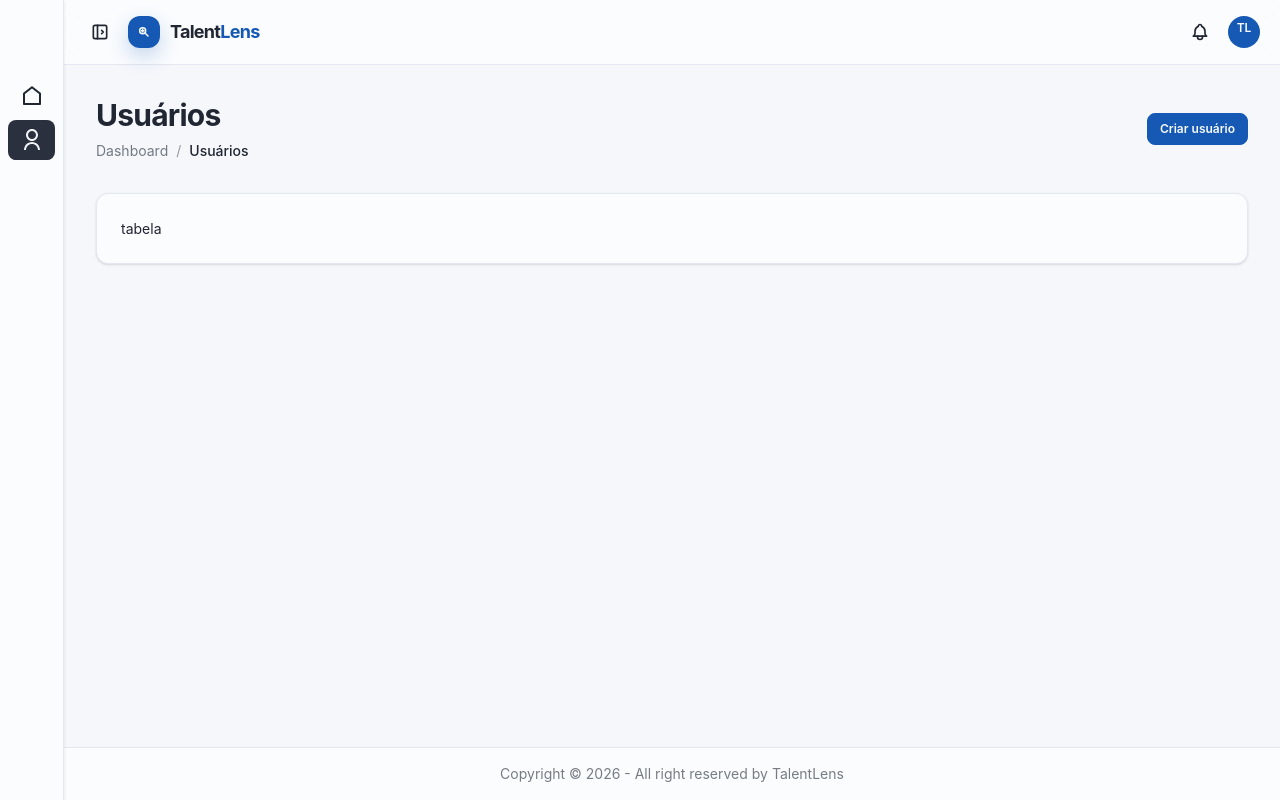
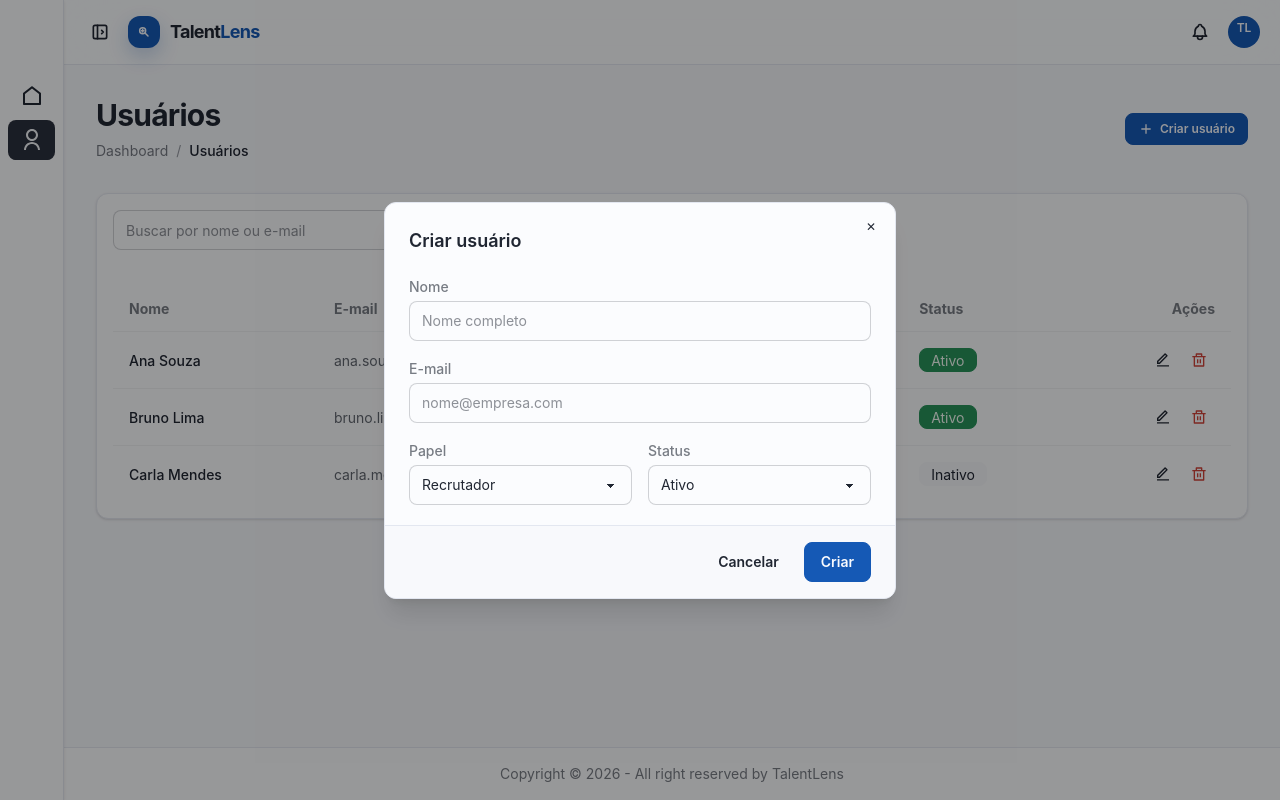
Before and after one commit to TalentLens-SisDib/app, a React (Vite) app: page /usuarios in a window 1280 px wide. Both pictures are taken after a click on the button "Criar usuário". Built offline with nearby package versions, Linux system fonts and the light colour scheme.

Commit message:
feat: add mock user creation

```diff
--- a/src/pages/Users.tsx
+++ b/src/pages/Users.tsx
@@ -1,8 +1,147 @@
-import type {JSX} from "react";
+import {useMemo, useState, type FormEvent, type JSX} from "react";
+import {RiAddLine, RiDeleteBinLine, RiEditLine} from "@remixicon/react";
 import PageHeader from "../components/layout/PageHeader";
-import {Button, Card} from "../components/ui";
+import {Badge, Button, Card, Dialog, Input, Select} from "../components/ui";
+import {toast} from "../components/ui/toastStore";
+
+type UserRole = "admin" | "recruiter" | "manager";
+type UserStatus = "active" | "inactive";
+
+type UserRecord = {
+	id: string;
+	name: string;
+	email: string;
+	role: UserRole;
+	status: UserStatus;
+};
+
+type FormState = {
+	name: string;
+	email: string;
+	role: UserRole;
+	status: UserStatus;
+};
+
+type FormErrors = Partial<Record<"name" | "email", string>>;
+
+const roleLabel: Record<UserRole, string> = {
+	admin: "Administrador",
+	recruiter: "Recrutador",
+	manager: "Gestor",
+};
+
+const emptyForm: FormState = {
+	name: "",
+	email: "",
+	role: "recruiter",
+	status: "active",
+};
+
+const initialUsers: UserRecord[] = [
+	{
+		id: "1",
+		name: "Ana Souza",
+		email: "ana.souza@talentlens.com",
+		role: "admin",
+		status: "active",
+	},
+	{
+		id: "2",
+		name: "Bruno Lima",
+		email: "bruno.lima@talentlens.com",
+		role: "recruiter",
+		status: "active",
+	},
+	{
+		id: "3",
+		name: "Carla Mendes",
+		email: "carla.mendes@talentlens.com",
+		role: "manager",
+		status: "inactive",
+	},
+];
 
 export default function Users(): JSX.Element {
+	const [users, setUsers] = useState<UserRecord[]>(initialUsers);
+	const [search, setSearch] = useState("");
+
+	const [formOpen, setFormOpen] = useState(false);
+	const [editingId, setEditingId] = useState<string | null>(null);
+	const [form, setForm] = useState<FormState>(emptyForm);
+	const [errors, setErrors] = useState<FormErrors>({});
+	const [submitting, setSubmitting] = useState(false);
+
+	const [deleteTarget, setDeleteTarget] = useState<UserRecord | null>(null);
+	const [deleting, setDeleting] = useState(false);
+
+	const filteredUsers = useMemo(() => {
+		const term = search.trim().toLowerCase();
+		if (!term) return users;
+		return users.filter(
+			(user) =>
+				user.name.toLowerCase().includes(term) ||
+				user.email.toLowerCase().includes(term),
+		);
+	}, [users, search]);
+
+	function openCreate() {
+		setEditingId(null);
+		setForm(emptyForm);
+		setErrors({});
+		setFormOpen(true);
+	}
+
+	function openEdit(user: UserRecord) {
+		setEditingId(user.id);
+		setForm({
+			name: user.name,
+			email: user.email,
+			role: user.role,
+			status: user.status,
+		});
+		setErrors({});
+		setFormOpen(true);
+	}
+
+	function handleSubmit(event: FormEvent<HTMLFormElement>) {
+		event.preventDefault();
+
+		const nextErrors: FormErrors = {};
+		if (!form.name.trim()) nextErrors.name = "Informe o nome.";
+		if (!form.email.trim()) nextErrors.email = "Informe o e-mail.";
+		else if (!/^\S+@\S+\.\S+$/.test(form.email))
+			nextErrors.email = "Informe um e-mail válido.";
+
+		setErrors(nextErrors);
+		if (Object.keys(nextErrors).length > 0) return;
+
+		setSubmitting(true);
+		window.setTimeout(() => {
+			if (editingId) {
+				setUsers((prev) =>
+					prev.map((user) => (user.id === editingId ? {...user, ...form} : user)),
+				);
+				toast.success("Usuário atualizado com sucesso");
+			} else {
+				setUsers((prev) => [...prev, {id: crypto.randomUUID(), ...form}]);
+				toast.success("Usuário criado com sucesso");
+			}
+			setSubmitting(false);
+			setFormOpen(false);
+		}, 700);
+	}
+
+	function confirmDelete() {
+		if (!deleteTarget) return;
+		setDeleting(true);
+		window.setTimeout(() => {
+			setUsers((prev) => prev.filter((user) => user.id !== deleteTarget.id));
+			toast.success("Usuário removido com sucesso");
+			setDeleting(false);
+			setDeleteTarget(null);
+		}, 700);
+	}
+
 	return (
 		<>
 			<PageHeader
@@ -11,10 +150,178 @@ export default function Users(): JSX.Element {
 					{label: "Dashboard", href: "/"},
 					{label: "Usuários", href: "/usuarios"},
 				]}
-				actions={<Button size="sm">Criar usuário</Button>}
+				actions={
+					<Button size="sm" onClick={openCreate}>
+						<RiAddLine className="size-4" />
+						Criar usuário
+					</Button>
+				}
 			/>
 
-			<Card>tabela</Card>
+			<Card padding="sm">
+				<div className="mb-4 flex flex-col gap-3 sm:flex-row sm:items-center sm:justify-between">
+					<div className="sm:max-w-xs sm:flex-1">
+						<Input
+							aria-label="Buscar por nome ou e-mail"
+							placeholder="Buscar por nome ou e-mail"
+							value={search}
+							onChange={(event) => setSearch(event.target.value)}
+						/>
+					</div>
+					<p className="text-base-content/60 shrink-0 text-sm">
+						{filteredUsers.length} de {users.length} usuário(s)
+					</p>
+				</div>
+
+				{filteredUsers.length === 0 ? (
+					<p className="text-base-content/60 py-10 text-center text-sm">
+						Nenhum usuário encontrado.
+					</p>
+				) : (
+					<div className="overflow-x-auto">
+						<table className="table">
+							<thead>
+								<tr>
+									<th>Nome</th>
+									<th>E-mail</th>
+									<th>Papel</th>
+									<th>Status</th>
+									<th className="text-right">Ações</th>
+								</tr>
+							</thead>
+							<tbody>
+								{filteredUsers.map((user) => (
+									<tr key={user.id}>
+										<td className="font-medium">{user.name}</td>
+										<td className="text-base-content/70">{user.email}</td>
+										<td>{roleLabel[user.role]}</td>
+										<td>
+											<Badge
+												variant={
+													user.status === "active" ? "success" : "ghost"
+												}>
+												{user.status === "active" ? "Ativo" : "Inativo"}
+											</Badge>
+										</td>
+										<td>
+											<div className="flex justify-end gap-1">
+												<button
+													type="button"
+													aria-label={`Editar ${user.name}`}
+													onClick={() => openEdit(user)}
+													className="btn btn-ghost btn-sm btn-square">
+													<RiEditLine className="size-4" />
+												</button>
+												<button
+													type="button"
+													aria-label={`Remover ${user.name}`}
+													onClick={() => setDeleteTarget(user)}
+													className="btn btn-ghost btn-sm btn-square text-error">
+													<RiDeleteBinLine className="size-4" />
+												</button>
+											</div>
+										</td>
+									</tr>
+								))}
+							</tbody>
+						</table>
+					</div>
+				)}
+			</Card>
+
+			<Dialog
+				open={formOpen}
+				onClose={() => !submitting && setFormOpen(false)}
+				title={editingId ? "Editar usuário" : "Criar usuário"}
+				actions={
+					<>
+						<Button
+							variant="ghost"
+							disabled={submitting}
+							onClick={() => setFormOpen(false)}>
+							Cancelar
+						</Button>
+						<Button type="submit" form="user-form" loading={submitting}>
+							{editingId ? "Salvar" : "Criar"}
+						</Button>
+					</>
+				}>
+				<form
+					id="user-form"
+					className="space-y-4"
+					noValidate
+					onSubmit={handleSubmit}>
+					<Input
+						label="Nome"
+						placeholder="Nome completo"
+						value={form.name}
+						onChange={(event) =>
+							setForm((prev) => ({...prev, name: event.target.value}))
+						}
+						error={errors.name}
+					/>
+					<Input
+						label="E-mail"
+						type="email"
+						placeholder="nome@empresa.com"
+						value={form.email}
+						onChange={(event) =>
+							setForm((prev) => ({...prev, email: event.target.value}))
+						}
+						error={errors.email}
+					/>
+					<div className="grid gap-4 sm:grid-cols-2">
+						<Select
+							label="Papel"
+							value={form.role}
+							onChange={(event) =>
+								setForm((prev) => ({
+									...prev,
+									role: event.target.value as UserRole,
+								}))
+							}>
+							<option value="admin">Administrador</option>
+							<option value="recruiter">Recrutador</option>
+							<option value="manager">Gestor</option>
+						</Select>
+						<Select
+							label="Status"
+							value={form.status}
+							onChange={(event) =>
+								setForm((prev) => ({
+									...prev,
+									status: event.target.value as UserStatus,
+								}))
+							}>
+							<option value="active">Ativo</option>
+							<option value="inactive">Inativo</option>
+						</Select>
+					</div>
+				</form>
+			</Dialog>
+
+			<Dialog
+				open={deleteTarget !== null}
+				onClose={() => !deleting && setDeleteTarget(null)}
+				title="Remover usuário?"
+				actions={
+					<>
+						<Button
+							variant="ghost"
+							disabled={deleting}
+							onClick={() => setDeleteTarget(null)}>
+							Cancelar
+						</Button>
+						<Button variant="error" loading={deleting} onClick={confirmDelete}>
+							Remover
+						</Button>
+					</>
+				}>
+				<p>
+					Tem certeza que deseja remover <strong>{deleteTarget?.name}</strong>?
+					Essa ação não poderá ser desfeita.
+				</p>
+			</Dialog>
 		</>
 	);
 }
```
